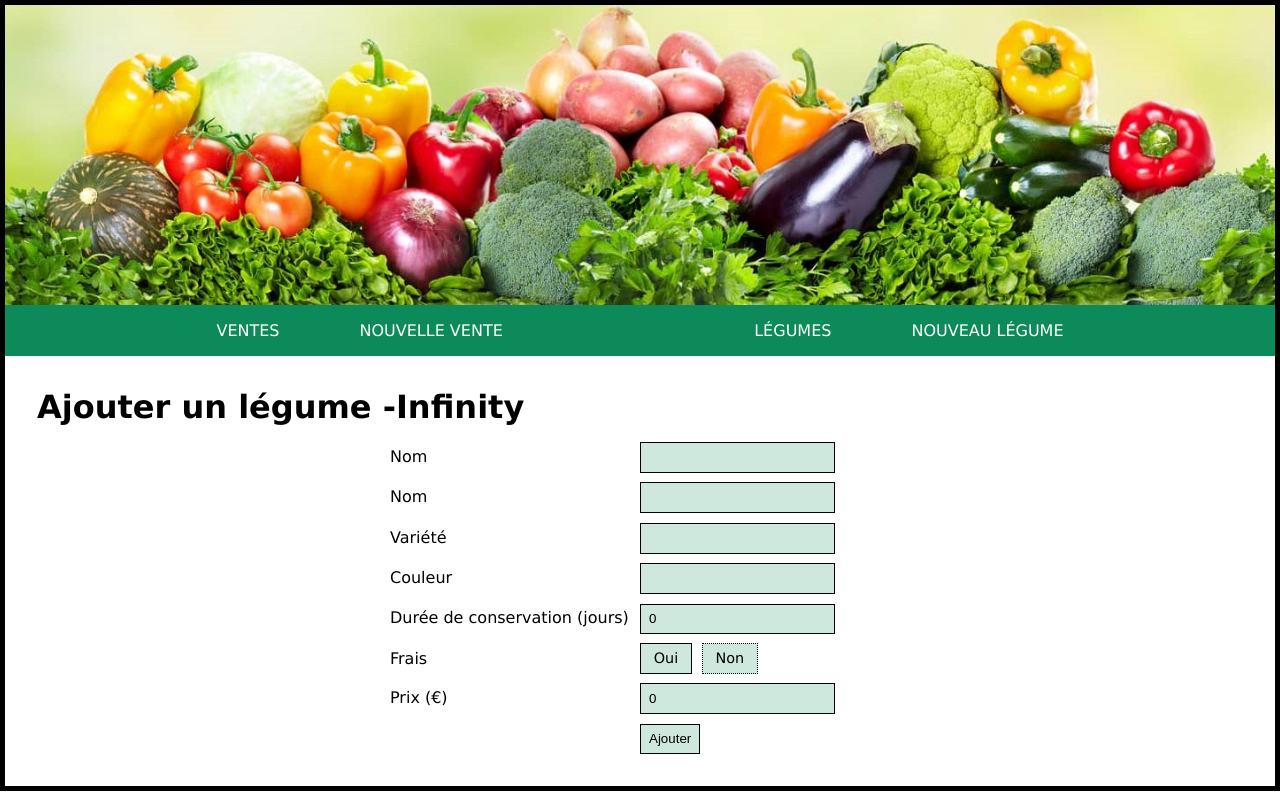
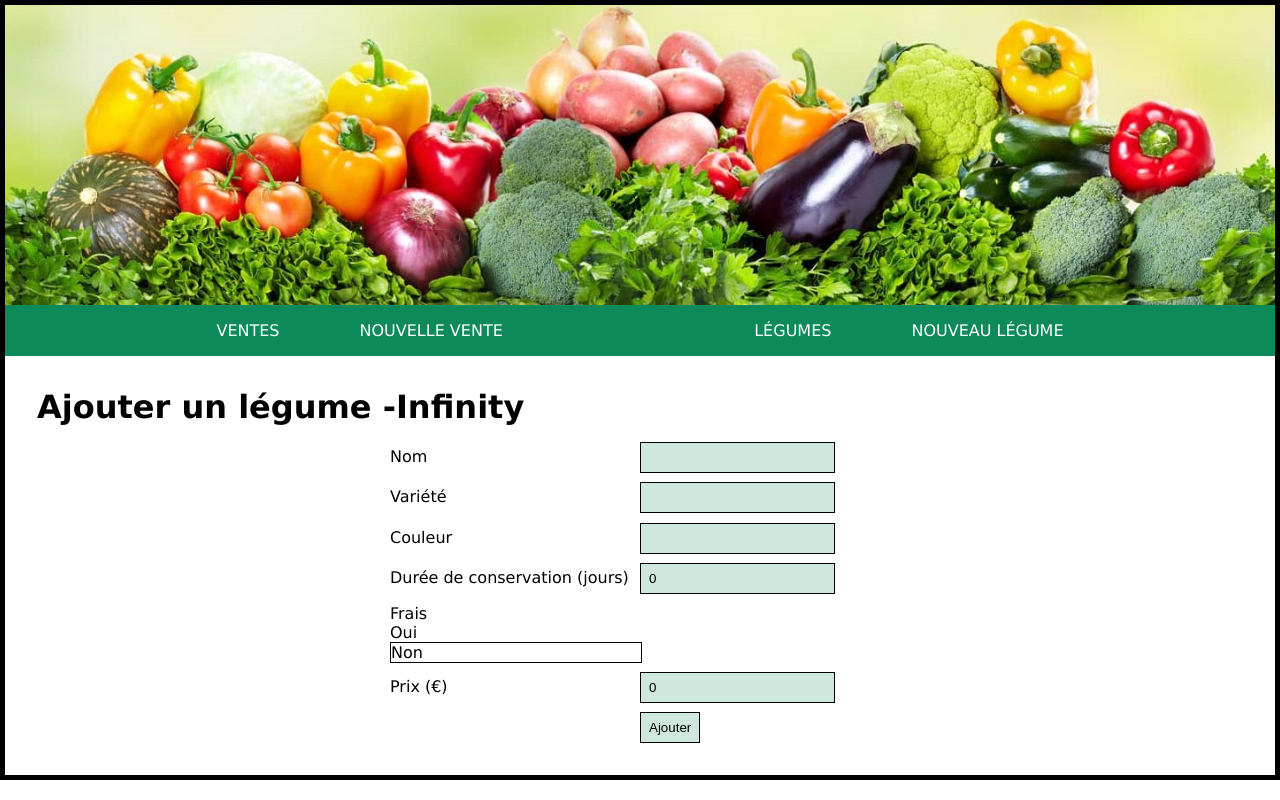
Before and after one commit to flex-57/CDA_2409_FG, a Vue app in the folder Javascript/fruits_et_legumes/: page /ajouter_un_legume in a window 1280 px wide. Built offline with nearby package versions, Linux system fonts and the light colour scheme; no server answers.

Commit message:
component formfield (test)

```diff
--- a/Javascript/fruits_et_legumes/src/components/FormField.vue
+++ b/Javascript/fruits_et_legumes/src/components/FormField.vue
@@ -1,33 +1,41 @@
 <template>
     <div class="form-grp">
         <label :for="id">{{ label }}</label>
-        <input :type="type" :id="id" :value="name" v-model="inputValue"  />
+
+        <template v-if="type === 'radio'">
+            <div v-for="option in options" :key="option.value" class="radio-group">
+                <input
+                    :id="`${id}-${option.value}`"
+                    :name="name"
+                    :type="type"
+                    :value="option.value"
+                    v-model="modelValue"
+                />
+                <label :for="`${id}-${option.value}`">{{ option.label }}</label>
+            </div>
+        </template>
+
+        <input
+            v-else
+            :id="id"
+            :type="type"
+            v-model="modelValue"
+            :step="type === 'number' ? step : undefined"
+            :min="type === 'number' ? min : undefined"
+        />
     </div>
 </template>
 
 <script setup>
-import { ref } from 'vue';
-
-
-const props = defineProps({
-    name: {
-        type: String,
-        default: ''
-    },
-    label: {
-        type: String,
-        default: ''
-    },
-    id: {
-        type: String,
-        default: ''
-    },
-    type: {
-        type: String,
-        default: 'text'
-    }
-
+defineProps({
+    label: String,
+    id: String,
+    name: String,
+    type: String,
+    step: Number,
+    min: Number,
+    options: Array, // Pour les radios : [{ value: 1, label: 'Oui' }, { value: 0, label: 'Non' }]
 })
 
-const inputValue = ref(props.name)
+const modelValue = defineModel()
 </script>
--- a/Javascript/fruits_et_legumes/src/views/NewVegetableView.vue
+++ b/Javascript/fruits_et_legumes/src/views/NewVegetableView.vue
@@ -2,7 +2,43 @@
     <h1>Ajouter un légume {{ vegetableId }}</h1>
     <form @submit.prevent="saveVegetable">
         <div v-if="message">{{ message }}</div>
-        <FormField :name="vegetable.Name" :type="'text'" :id="'input-name'" :label="'Nom'" v-model="vegetable.Name" />
+        <FormField label="Nom" id="input-name" name="name" v-model="vegetable.Name" />
+        <FormField label="Variété" id="input-variety" name="variety" v-model="vegetable.Variety" />
+        <FormField
+            label="Couleur"
+            id="input-primary-color"
+            name="primaryColor"
+            v-model="vegetable.PrimaryColor"
+        />
+        <FormField
+            label="Durée de conservation (jours)"
+            id="input-lifetime"
+            name="lifetime"
+            type="number"
+            mon="0"
+            v-model.number="vegetable.LifeTime"
+        />
+        <FormField
+            label="Frais"
+            id="input-fresh"
+            name="fresh"
+            type="radio"
+            v-model.number="vegetable.LifeTime"
+            :options="[
+                { value: 1, label: 'Oui' },
+                { value: 0, label: 'Non' },
+            ]"
+        />
+        <FormField
+            label="Prix (€)"
+            id="input-price"
+            name="price"
+            type="number"
+            min="0"
+            step=".01"
+            v-model.number="vegetable.Price"
+        />
+<!--
         <div class="form-grp">
             <label for="input-name">Nom</label>
             <input type="text" id="input-name" v-model="vegetable.Name" />
@@ -44,7 +80,7 @@
                 min="0"
             />
         </div>
-
+-->
         <div class="form-grp">
             <label></label>
             <input type="submit" id="btn-submit" value="Ajouter" />
```
